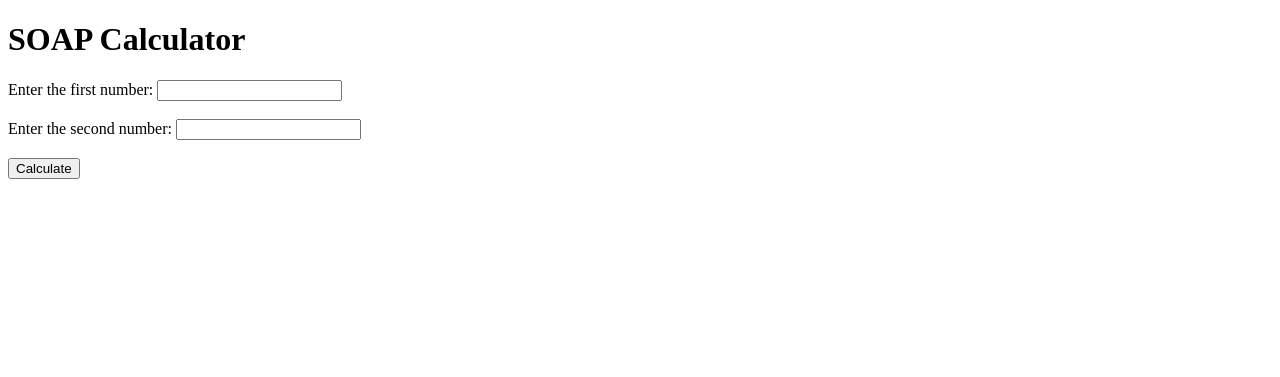
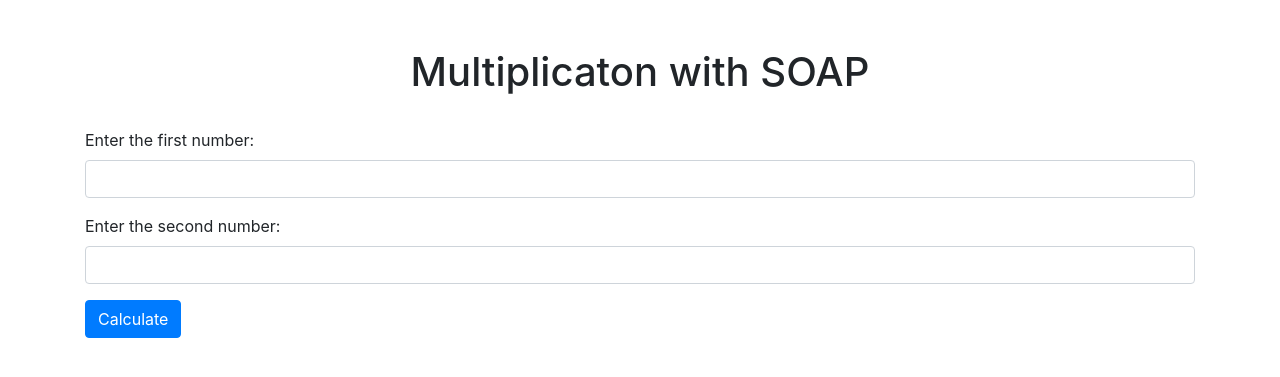
Before and after one commit to espSiyam/Varsity_Project, a FastAPI app: template templates/index.html in a window 1280 px wide. Shown: the top 377 px of the page. Run offline with FastAPI, Linux system fonts and the light colour scheme; the template is opened without the code that fills it, so the values that code supplies are empty; some libraries are stand-ins or nearby versions.

Commit message:
cleaning and requirements

```diff
--- a/main.py
+++ b/main.py
@@ -1,66 +1,53 @@
+# Importing the libraries
 from fastapi import FastAPI, Request, Form
 from fastapi.templating import Jinja2Templates
 import httpx
 import xml.etree.ElementTree as ET
 import re
 
+# Basic FastAPI app and Jinja Template setup
 app = FastAPI()
-
-# Configure Jinja2 templates
 templates = Jinja2Templates(directory="templates")
 
-# Define an endpoint to render the HTML form
-@app.get("/")
+# Endpoint to render the input form
+# @app.get("/")
 async def index(request: Request):
     return templates.TemplateResponse("index.html", {"request": request})
 
-# Define an endpoint to process the form submission
+# Endpoint to make SOAP request and render the response
 @app.post("/calculate")
 async def calculate(request: Request, intA: int = Form(...), intB: int = Form(...)):
-    # Define the SOAP request XML
+
     soap_request = f"""<?xml version="1.0" encoding="utf-8"?>
     <soap:Envelope xmlns:soap="http://schemas.xmlsoap.org/soap/envelope/" xmlns:tem="http://tempuri.org/">
         <soap:Body>
             <tem:Multiply>
-                <tem:intA>{intA}</tem:intA>
-                <tem:intB>{intB}</tem:intB>
+                <tem:intA>{intA}</tem:intA> # First input for the multiplication
+                <tem:intB>{intB}</tem:intB> # Second input for the multiplication
             </tem:Multiply>
         </soap:Body>
     </soap:Envelope>
     """
 
-    async with httpx.AsyncClient() as client:
-        # Make a POST request to the SOAP service endpoint
+    async with httpx.AsyncClient() as client: # To make the request to the SOAP web service.
         response = await client.post(
             "http://www.dneonline.com/calculator.asmx",
             data=soap_request,
             headers={"Content-Type": "text/xml; charset=utf-8"},
         )
 
-    # Check if the request was successful
+    # Handling the response from the SOAP web service
     if response.status_code == 200:
-        # Extract and return the result from the SOAP response
         soap_response = response.text
     else:
-        # Handle errors here
         soap_response = "SOAP request failed"
-    print(soap_response)
 
-    # Remove the XML declaration
+    # Filtering the response xml to get the result
     cleaned_xml = re.sub(r'<\?xml.*\?>', '', soap_response)
+    cleaned_xml = re.sub(r'xmlns="[^"]+"', '', cleaned_xml)
+    root = ET.fromstring(cleaned_xml)
+    multiply_result_element = root.find(".//MultiplyResult")
+    multiply_result_text = multiply_result_element.text
 
-    # Remove namespaces from elements
-    cleaned_xml = re.sub(r'xmlns="[^"]+"', '', cleaned_xml)
-
-    # Parse the cleaned XML
-    root = ET.fromstring(cleaned_xml)
-
-    # Find the MultiplyResult element and get its text content
-    multiply_result_element = root.find(".//MultiplyResult")
-    if multiply_result_element is not None:
-        multiply_result_text = multiply_result_element.text
-        print("Value extracted from <MultiplyResult>:", multiply_result_text)
-    else:
-        print("MultiplyResult element not found in the XML")
-
+    # Rendering the response template with the result
     return templates.TemplateResponse("result.html", {"request": request, "soap_response": multiply_result_text})
--- /dev/null
+++ b/requirements.txt
@@ -0,0 +1,5 @@
+Python==3.10.9
+fastapi==0.95.1
+httpx==0.23.3
+xml==1.3.0
+re==2.2.1
--- a/templates/index.html
+++ b/templates/index.html
@@ -2,15 +2,31 @@
 <html>
 <head>
     <title>SOAP Calculator</title>
+    <!-- Include Bootstrap CSS -->
+    <link rel="stylesheet" href="https://stackpath.bootstrapcdn.com/bootstrap/4.5.2/css/bootstrap.min.css">
 </head>
 <body>
-    <h1>SOAP Calculator</h1>
-    <form action="/calculate" method="post">
-        <label for="intA">Enter the first number:</label>
-        <input type="number" id="intA" name="intA" required><br><br>
-        <label for="intB">Enter the second number:</label>
-        <input type="number" id="intB" name="intB" required><br><br>
-        <input type="submit" value="Calculate">
-    </form>
+    <div class="container">
+        <div class="container d-flex justify-content-center align-items-center vh-5">
+            <h1 class="mt-5">Multiplicaton with SOAP</h1>
+        </div>
+
+        <form action="/calculate" method="post" class="mt-4">
+            <div class="form-group">
+                <label for="intA">Enter the first number:</label>
+                <input type="number" id="intA" name="intA" class="form-control" required>
+            </div>
+            <div class="form-group">
+                <label for="intB">Enter the second number:</label>
+                <input type="number" id="intB" name="intB" class="form-control" required>
+            </div>
+            <button type="submit" class="btn btn-primary">Calculate</button>
+        </form>
+    </div>
+
+    <!-- Include Bootstrap JS and jQuery (optional) -->
+    <script src="https://code.jquery.com/jquery-3.5.1.slim.min.js"></script>
+    <script src="https://cdn.jsdelivr.net/npm/@popperjs/core@2.5.3/dist/umd/popper.min.js"></script>
+    <script src="https://stackpath.bootstrapcdn.com/bootstrap/4.5.2/js/bootstrap.min.js"></script>
 </body>
 </html>
```
Also changed, not shown: templates/result.html (+18 -5 lines), versions.py (added, +9 -0 lines).
